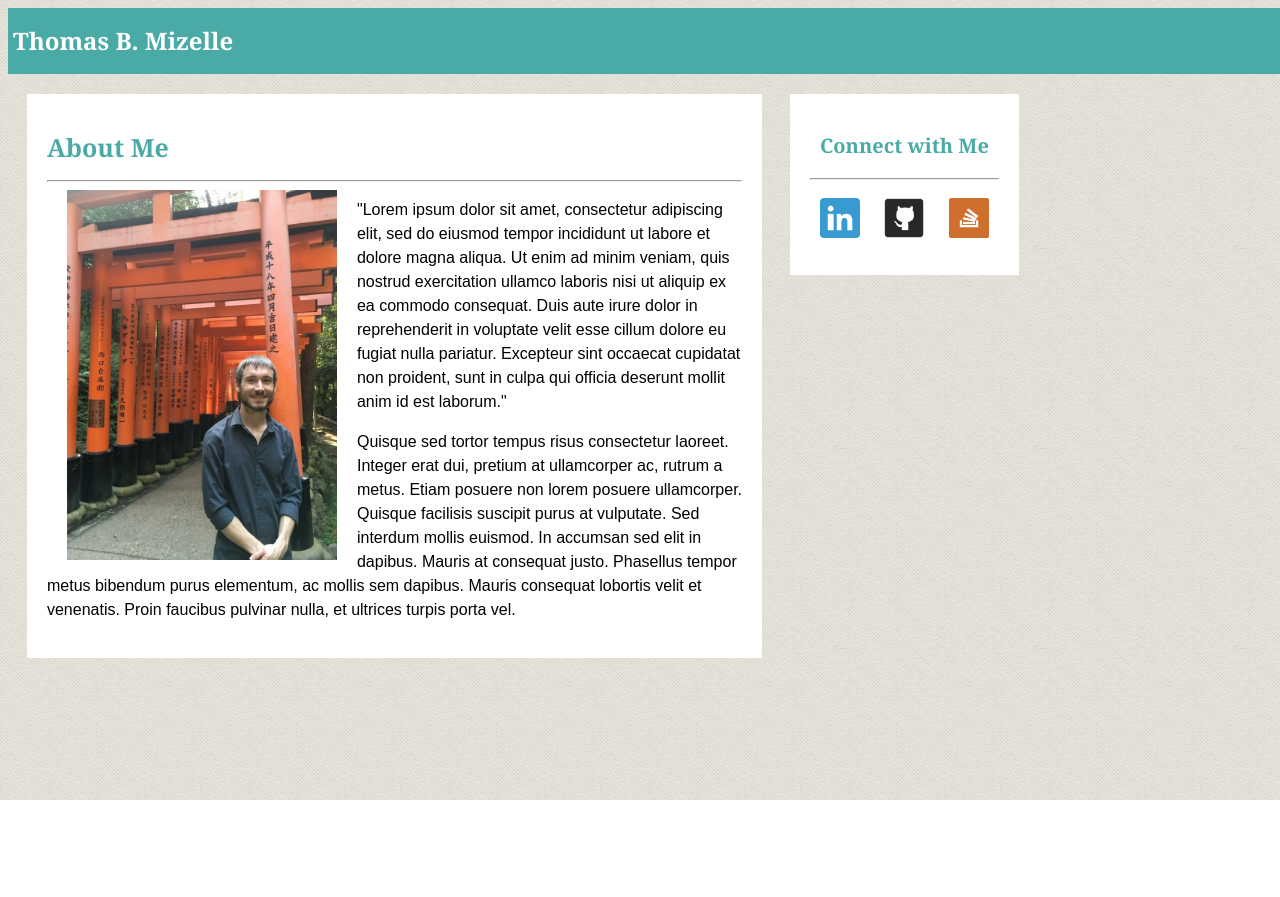
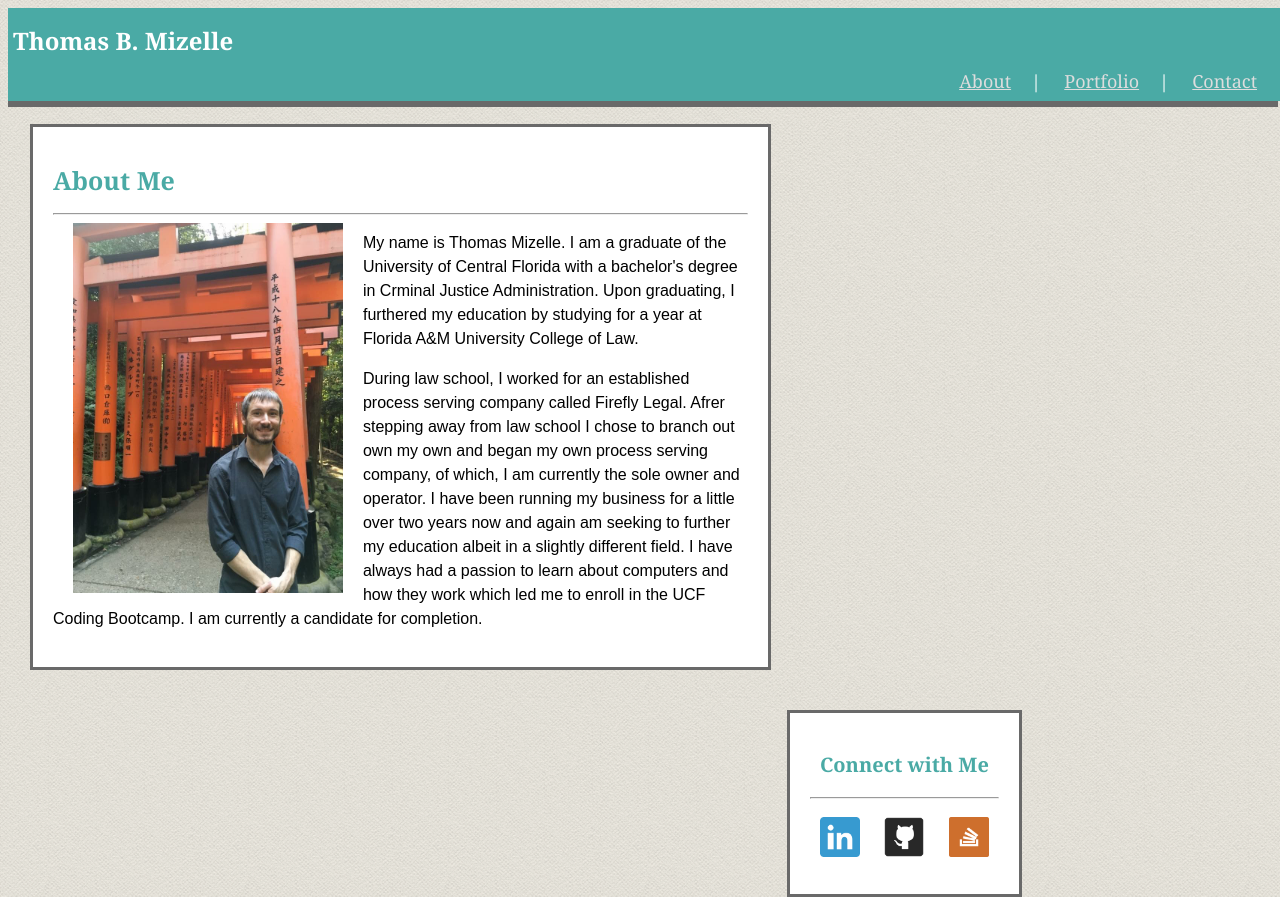
Before and after one commit to benmizelle/Basic-Portfoio, a PHP site: page / in a window 1280 px wide. Before the commit the page ends 800 px from the top, so only its background shows below. Run offline with PHP 8.4, Linux system fonts and the light colour scheme.

Commit message:
Borders, navbar and p tags

```diff
--- a/assets/css/style.css
+++ b/assets/css/style.css
@@ -14,6 +14,16 @@
 	padding: 5px;
 	width: 100%;
 }
+li{
+	display: inline;
+	font-size: 18px;
+	font-family: "Georgia", "Times New Roman", Times, serif;
+}
+
+a{
+	color: #dddddd;
+	margin: 20px;
+}
 
 h2{
 	color: #4aaaa5;
@@ -28,11 +38,21 @@
 }
 
 .container{
+	border: solid;
+	border-color: #696969;
 	width: 100%;
+}
 
+.links{
+	text-align: right;
+    list-style-type: none;
+    margin: 0;
+    padding: 0;
 }
 
 #connect{
+	border: solid;
+	border-color: #696969;
 	float: right;
 	background-color: #ffffff;
 	text-align: center;
@@ -43,6 +63,8 @@
 }
 
 #about-me{
+	border: solid;
+	border-color: #696969;
 	background-color: #ffffff;
 	text-align: left;
 	float: left;
--- a/index.html
+++ b/index.html
@@ -13,7 +13,14 @@
 
 	<header>
 		<h1>Thomas B. Mizelle</h1>
-	</header>
+
+		<ul class="links">
+  			<li><a href="index.html">About</a><span class="divider">|</span></li>
+        	<li><a href="portfolio.html">Portfolio</a><span class="divider">|</span></li>
+        	<li><a href="contact.html">Contact</a></li>
+		</ul>
+
+    </header>
 
 	<div class="container">
 
@@ -27,9 +34,9 @@
 					<img src="assets/images/Ben-Japan2016.jpg" alt="Profile Picture" id="profile-image">
 
 					<p>
-					"Lorem ipsum dolor sit amet, consectetur adipiscing elit, sed do eiusmod tempor incididunt ut labore et dolore magna aliqua. Ut enim ad minim veniam, quis nostrud exercitation ullamco laboris nisi ut aliquip ex ea commodo consequat. Duis aute irure dolor in reprehenderit in voluptate velit esse cillum dolore eu fugiat nulla pariatur. Excepteur sint occaecat cupidatat non proident, sunt in culpa qui officia deserunt mollit anim id est laborum."</p>
+					My name is Thomas Mizelle. I am a graduate of the University of Central Florida with a bachelor's degree in Crminal Justice Administration. Upon graduating, I furthered my education by studying for a year at Florida A&M University College of Law.</p>
 
-					<p>Quisque sed tortor tempus risus consectetur laoreet. Integer erat dui, pretium at ullamcorper ac, rutrum a metus. Etiam posuere non lorem posuere ullamcorper. Quisque facilisis suscipit purus at vulputate. Sed interdum mollis euismod. In accumsan sed elit in dapibus. Mauris at consequat justo. Phasellus tempor metus bibendum purus elementum, ac mollis sem dapibus. Mauris consequat lobortis velit et venenatis. Proin faucibus pulvinar nulla, et ultrices turpis porta vel.</p>
+					<p>During law school, I worked for an established process serving company called Firefly Legal. Afrer stepping away from law school I chose to branch out own my own and began my own process serving company, of which, I am currently the sole owner and operator. I have been running my business for a little over two years now and again am seeking to further my education albeit in a slightly different field. I have always had a passion to learn about computers and how they work which led me to enroll in the UCF Coding Bootcamp. I am currently a candidate for completion.</p>
 
 			</div>
 
```
